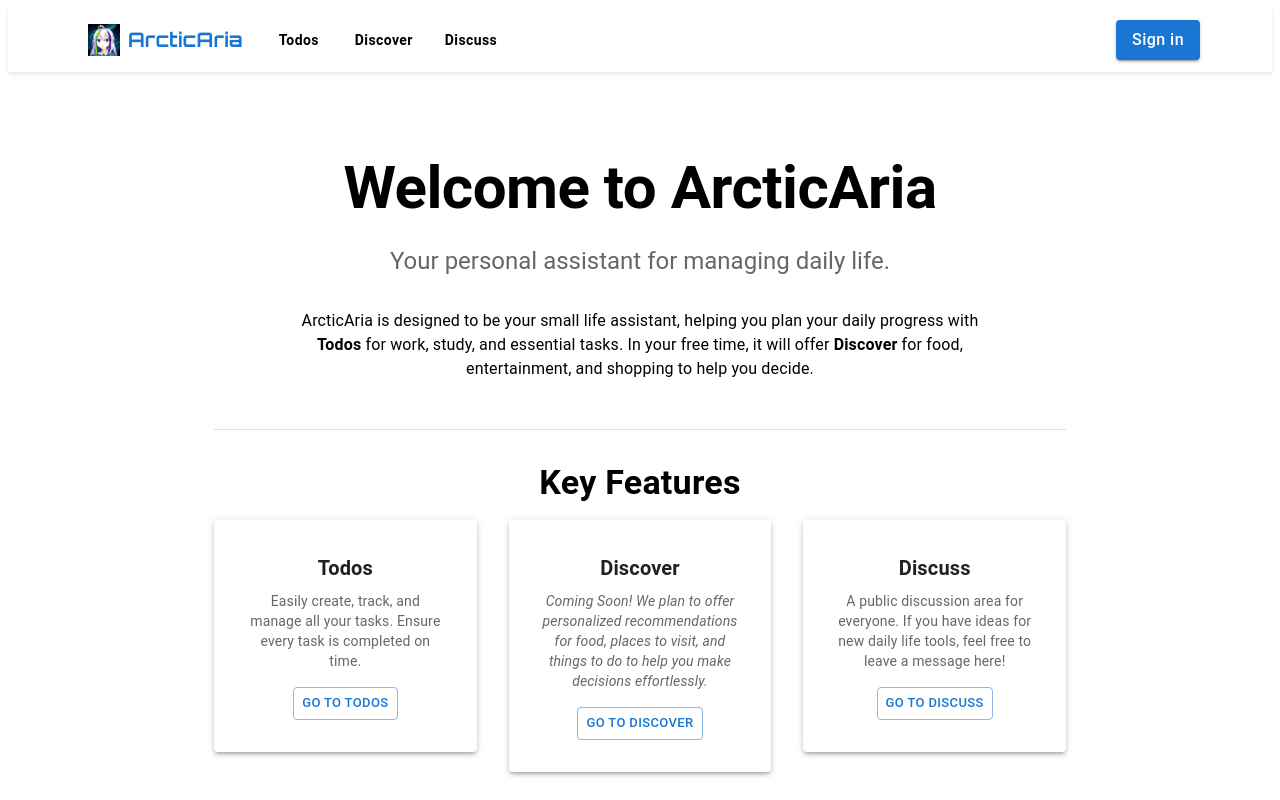
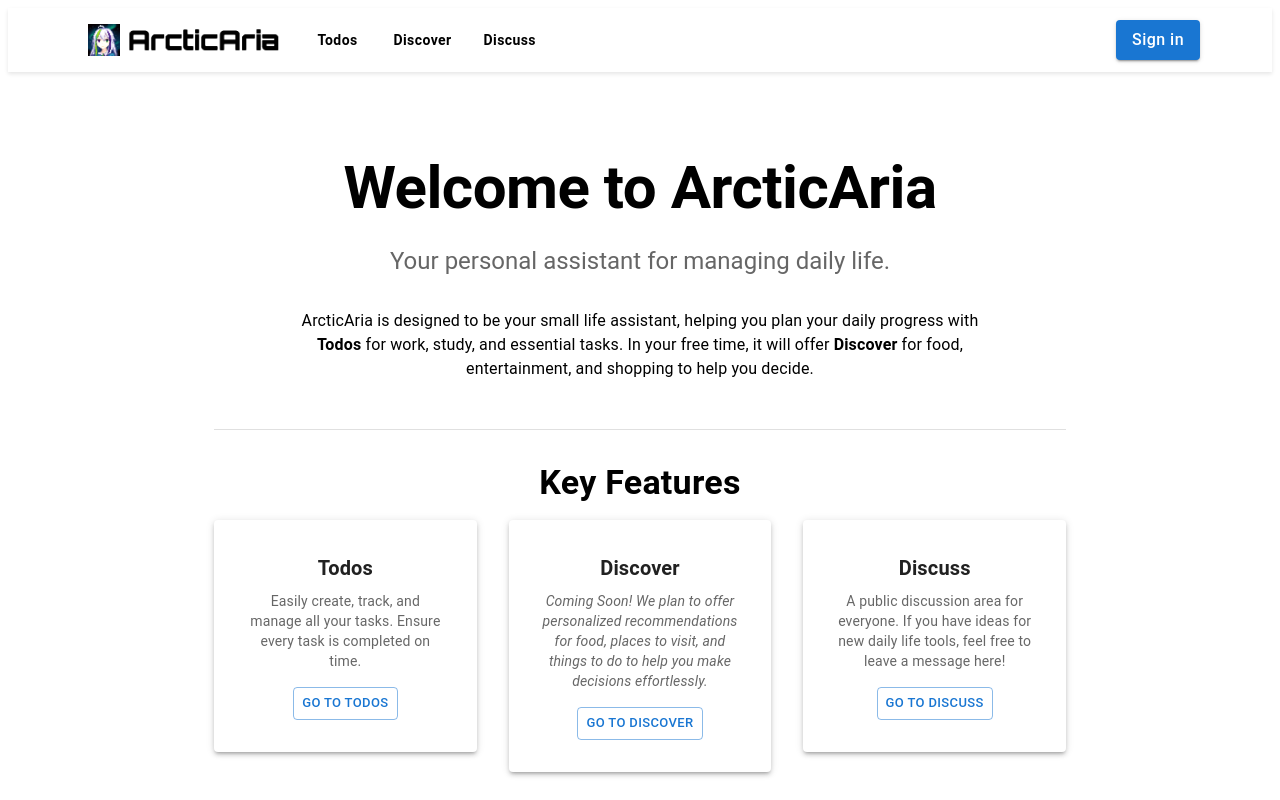
Before and after one commit to purinliang/ArcticAria, a React (Vite) app in the folder client/: page / in a window 1280 px wide. Shown: the top 800 px of the page. Built offline with nearby package versions, Linux system fonts and the light colour scheme.

Commit message:
replace arcticaria title to svg

```diff
--- a/client/src/App.jsx
+++ b/client/src/App.jsx
@@ -250,23 +250,17 @@ function App() {
                   textTransform: "none",
                 }}
               >
+                {/* Logo icon as a Typography component */}
                 <img
                   src="/arctic_aria.svg"
                   alt="Arctic Aria Logo"
                   style={{ height: "32px" }}
                 />
-
-                <link
-                  rel="stylesheet"
-                  href="https://fonts.googleapis.com/css2?family=Orbitron:wght@400;700&display=swap"
+                <img
+                  src="/arctic_aria_title.svg"
+                  alt="Arctic Aria Title"
+                  style={{ height: "32px", marginLeft: "4px" }}
                 />
-                <Typography
-                  variant="h6"
-                  component="div"
-                  sx={{ ml: "8px", fontWeight: "bold", fontFamily: "Orbitron" }}
-                >
-                  ArcticAria
-                </Typography>
               </Button>
             </Box>
 
```
Also changed, not shown: client/public/arctic_aria_title.svg (added).
